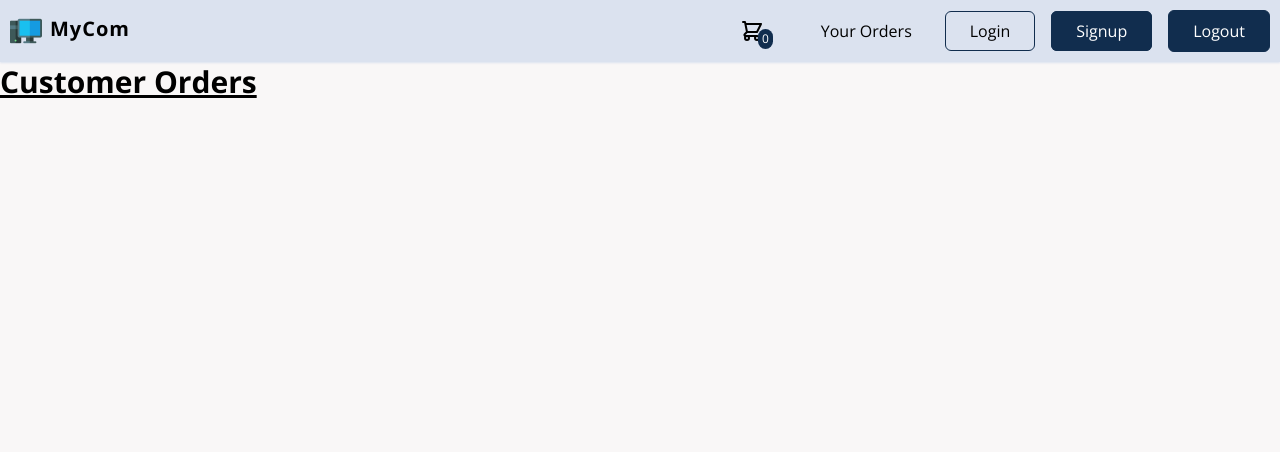
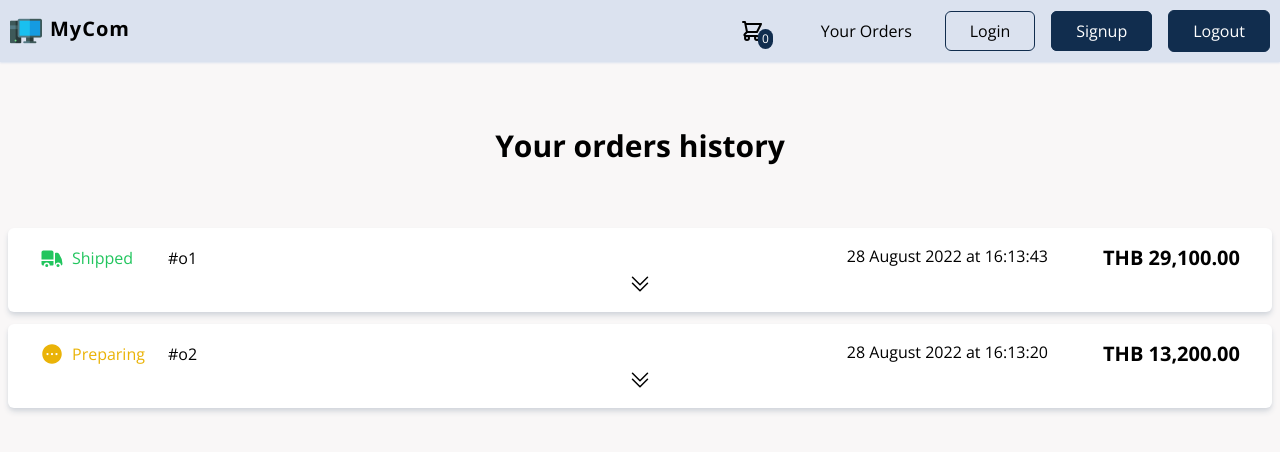
Before and after one commit to poonnawit/MyCom, a Vue app: page /orders in a window 1280 px wide. Shown: the top 452 px of the page. Built offline with nearby package versions, Linux system fonts and the light colour scheme.

Commit message:
Create Order History Page

```diff
--- a/src/views/customer/OrdersPage.vue
+++ b/src/views/customer/OrdersPage.vue
@@ -1,5 +1,200 @@
-<script setup></script>
+<script setup>
+import { ref } from "@vue/reactivity";
+import { computed } from "@vue/runtime-core";
+const thbPrice = new Intl.NumberFormat("en", {
+  style: "currency",
+  currency: "THB",
+  minimumFractionDigits: 2,
+});
+
+const dateTime = new Intl.DateTimeFormat("en-GB", {
+  dateStyle: "long",
+  timeStyle: "medium",
+});
+
+const ordersList = ref([
+  {
+    orderId: "o1",
+    timestamp: 1661703223265,
+    status: "shipped",
+    total: 2910000,
+    showItems: false,
+    items: [
+      {
+        prodId: "p1",
+        title: "CPU INTEL CORE I7-12700 LGA 1700",
+        imgSrc: "/img/A0141528OK_BIG_1.jpg",
+        price: 1320000,
+        quantity: 1,
+      },
+      {
+        prodId: "p2",
+        title: "VGA ASUS RADEON RX 6650XT DUAL O8G - 8GB GDDR6",
+        imgSrc: "/img/A0144243OK_BIG_1.jpg",
+        price: 1590000,
+        quantity: 2,
+      },
+    ],
+  },
+  {
+    orderId: "o2",
+    timestamp: 1661703200000,
+    status: "preparing",
+    total: 1320000,
+    showItems: false,
+    items: [
+      {
+        prodId: "p1",
+        title: "CPU INTEL CORE I7-12700 LGA 1700",
+        imgSrc: "/img/A0141528OK_BIG_1.jpg",
+        price: 1320000,
+        quantity: 1,
+      },
+    ],
+  },
+]);
+</script>
 
 <template>
-  <h1 class="text-3xl font-bold underline">Customer Orders</h1>
+  <div class="m-2">
+    <h1 class="text-center font-bold text-3xl my-16">Your orders history</h1>
+    <ul class="space-y-3">
+      <li v-for="order in ordersList" :key="order.orderId">
+        <article
+          class="transition p-4 bg-white shadow-md hover:shadow-lg hover:scale-[1.001] hover:cursor-pointer shadow-gray-300 rounded-md"
+          @click="order.showItems = !order.showItems"
+        >
+          <div
+            class="md:flex md:justify-between md:items-center px-4"
+          >
+            <div class="inline-flex">
+              <div
+                v-if="order.status === 'preparing'"
+                class="inline-flex text-yellow-500 w-32 space-x-2"
+              >
+                <svg
+                  xmlns="http://www.w3.org/2000/svg"
+                  viewBox="0 0 24 24"
+                  fill="currentColor"
+                  class="w-6 h-6"
+                >
+                  <path
+                    fill-rule="evenodd"
+                    d="M12 2.25c-5.385 0-9.75 4.365-9.75 9.75s4.365 9.75 9.75 9.75 9.75-4.365 9.75-9.75S17.385 2.25 12 2.25zm0 8.625a1.125 1.125 0 100 2.25 1.125 1.125 0 000-2.25zM15.375 12a1.125 1.125 0 112.25 0 1.125 1.125 0 01-2.25 0zM7.5 10.875a1.125 1.125 0 100 2.25 1.125 1.125 0 000-2.25z"
+                    clip-rule="evenodd"
+                  />
+                </svg>
+                <div>Preparing</div>
+              </div>
+              <div
+                v-else-if="order.status === 'shipped'"
+                class="inline-flex text-green-500 w-32 space-x-2"
+              >
+                <svg
+                  xmlns="http://www.w3.org/2000/svg"
+                  viewBox="0 0 24 24"
+                  fill="currentColor"
+                  class="w-6 h-6"
+                >
+                  <path
+                    d="M3.375 4.5C2.339 4.5 1.5 5.34 1.5 6.375V13.5h12V6.375c0-1.036-.84-1.875-1.875-1.875h-8.25zM13.5 15h-12v2.625c0 1.035.84 1.875 1.875 1.875h.375a3 3 0 116 0h3a.75.75 0 00.75-.75V15z"
+                  />
+                  <path
+                    d="M8.25 19.5a1.5 1.5 0 10-3 0 1.5 1.5 0 003 0zM15.75 6.75a.75.75 0 00-.75.75v11.25c0 .087.015.17.042.248a3 3 0 015.958.464c.853-.175 1.522-.935 1.464-1.883a18.659 18.659 0 00-3.732-10.104 1.837 1.837 0 00-1.47-.725H15.75z"
+                  />
+                  <path d="M19.5 19.5a1.5 1.5 0 10-3 0 1.5 1.5 0 003 0z" />
+                </svg>
+                <div>Shipped</div>
+              </div>
+              <div
+                v-else-if="order.status === 'cancel'"
+                class="inline-flex text-red-500 w-32 space-x-2"
+              >
+                <svg
+                  xmlns="http://www.w3.org/2000/svg"
+                  viewBox="0 0 24 24"
+                  fill="currentColor"
+                  class="w-6 h-6"
+                >
+                  <path
+                    fill-rule="evenodd"
+                    d="M12 2.25c-5.385 0-9.75 4.365-9.75 9.75s4.365 9.75 9.75 9.75 9.75-4.365 9.75-9.75S17.385 2.25 12 2.25zm-1.72 6.97a.75.75 0 10-1.06 1.06L10.94 12l-1.72 1.72a.75.75 0 101.06 1.06L12 13.06l1.72 1.72a.75.75 0 101.06-1.06L13.06 12l1.72-1.72a.75.75 0 10-1.06-1.06L12 10.94l-1.72-1.72z"
+                    clip-rule="evenodd"
+                  />
+                </svg>
+                <div>Cancel</div>
+              </div>
+              <div>{{ `#${order.orderId}` }}</div>
+            </div>
+            <div class="inline-flex">
+              <div>{{ dateTime.format(order.timestamp) }}</div>
+              <div class="font-bold text-xl w-48 text-end">
+                {{ thbPrice.format(order.total / 100) }}
+              </div>
+            </div>
+          </div>
+          <div
+            v-if="order.showItems"
+            class="mt-2 pt-2 border-t border-gray-200 divide-y divide-gray-200"
+          >
+            <article v-for="item in order.items" :key="item.prodId" class="flex justify-between cursor-default" @click="order.showItems = !order.showItems">
+              <router-link
+                :to="`/products/${item.prodId}`"
+                :title="item.title"
+                class="transition p-4 max-w-2xl inline-flex items-center hover:text-alternativebg"
+              >
+                <img :src="item.imgSrc" :alt="item.title" class="hidden mx-4 lg:block lg:h-16" />
+                <h2 class="font-bold text-lg line-clamp-3 m-0">{{ item.title }}</h2>
+              </router-link>
+              <div
+                class="flex flex-col md:flex-row items-center space-y-4 md:space-y-0 md:space-x-8 p-4"
+              >
+                <h3 class="text-lg">{{ thbPrice.format(item.price / 100) }}</h3>
+                <div>{{ `x ${item.quantity}` }}</div>
+                <transition name="price-change" mode="out-in">
+                  <div :key="item.quantity" class="font-bold text-lg">
+                    {{ thbPrice.format((item.price * item.quantity) / 100) }}
+                  </div>
+                </transition>
+              </div>
+            </article>
+          </div>
+          <div
+            class="w-full hover:text-alternativebg"
+          >
+            <svg
+              v-if="!order.showItems"
+              xmlns="http://www.w3.org/2000/svg"
+              fill="none"
+              viewBox="0 0 24 24"
+              stroke-width="1.5"
+              stroke="currentColor"
+              class="w-6 h-6 mx-auto"
+            >
+              <path
+                stroke-linecap="round"
+                stroke-linejoin="round"
+                d="M19.5 5.25l-7.5 7.5-7.5-7.5m15 6l-7.5 7.5-7.5-7.5"
+              />
+            </svg>
+            <svg
+              v-else
+              xmlns="http://www.w3.org/2000/svg"
+              fill="none"
+              viewBox="0 0 24 24"
+              stroke-width="1.5"
+              stroke="currentColor"
+              class="w-6 h-6 mx-auto"
+            >
+              <path
+                stroke-linecap="round"
+                stroke-linejoin="round"
+                d="M4.5 12.75l7.5-7.5 7.5 7.5m-15 6l7.5-7.5 7.5 7.5"
+              />
+            </svg>
+          </div>
+        </article>
+      </li>
+    </ul>
+  </div>
 </template>
```
